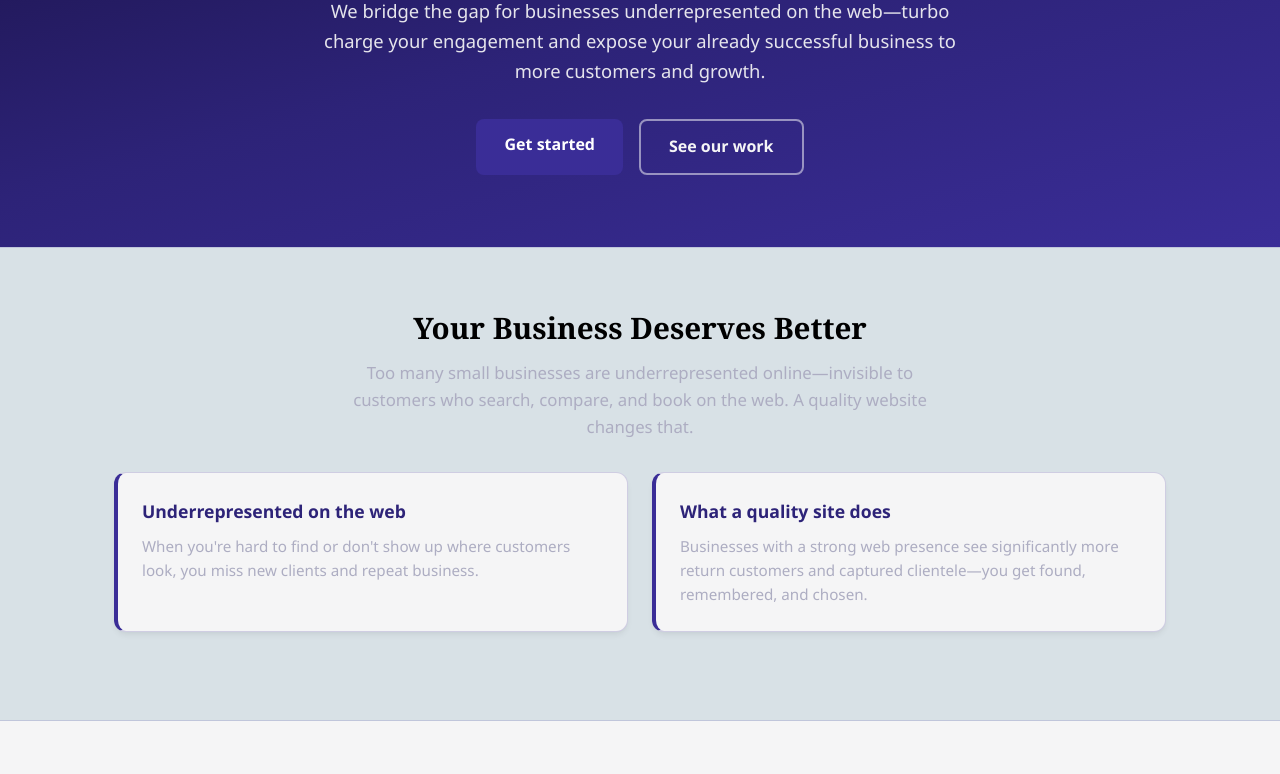
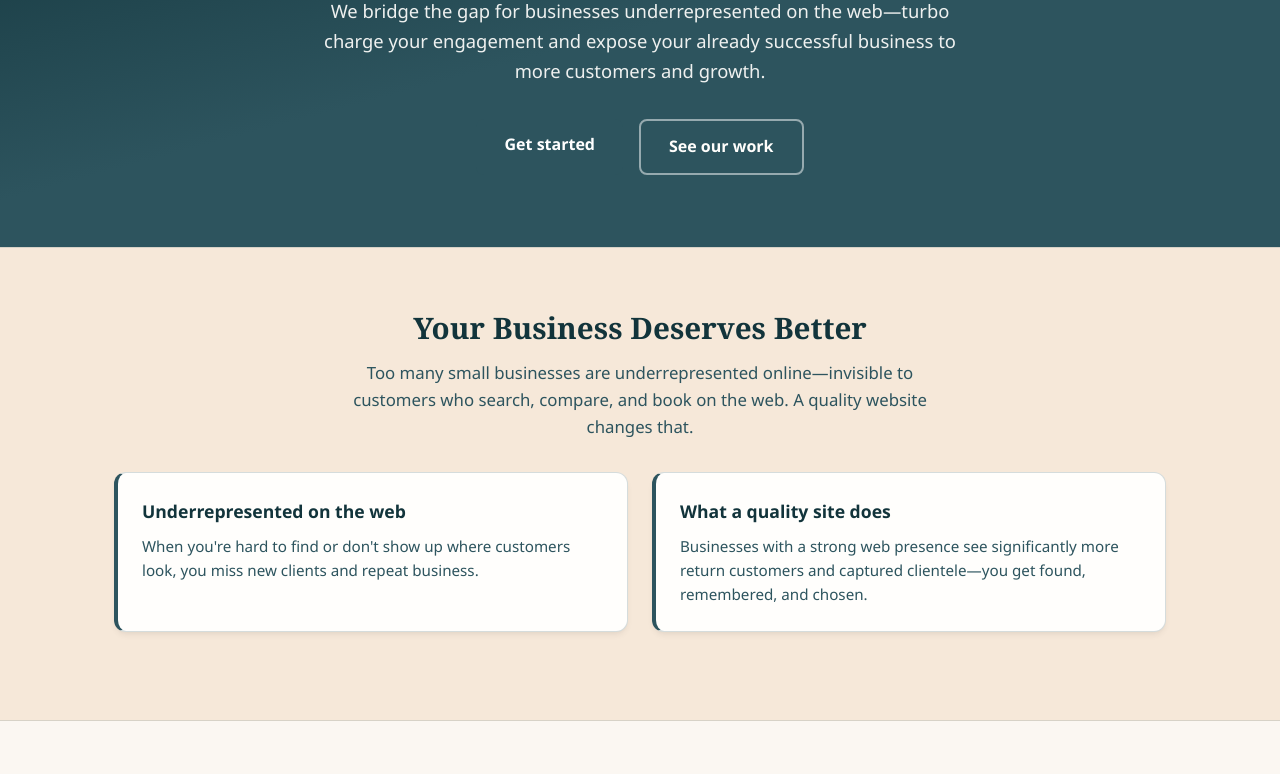
Before and after one commit to GatorHunt305/Cursor-Project-Website-Design, a plain HTML site: page index.html in a window 1280 px wide. Shown: the part 295-1069 px from the top of the page. Drawn offline with nearby package versions, Linux system fonts and the light colour scheme.

Commit message:
H4 Services: Sand Tan & Night Blue color scheme (#e1b382, #c89666, #2d545e, #12343b)
Co-authored-by: Cursor <cursoragent@cursor.com>

```diff
--- a/styles.css
+++ b/styles.css
@@ -1,29 +1,30 @@
-/* H4Services – clear hierarchy, cards, strong CTAs. Brand: #f5f5f6, #d8e1e6, #d3d7dd, #3a2d97, #adadc2, #000000 */
+/* H4Services – Sand Tan #e1b382, Sand Tan Shadow #c89666, Night Blue #2d545e, Night Blue Shadow #12343b */
 @import url('https://fonts.googleapis.com/css2?family=Nunito:wght@600;700;800&display=swap');
 
 :root {
-  --slate-light: #f5f5f6;
-  --slate-mid: #d8e1e6;
-  --slate-border: #d3d7dd;
-  --primary: #3a2d97;
-  --primary-dark: #2d2378;
-  --primary-light: #adadc2;
+  --sand-tan: #e1b382;
+  --sand-tan-shadow: #c89666;
+  --night-blue: #2d545e;
+  --night-blue-shadow: #12343b;
+  --primary: var(--night-blue);
+  --primary-dark: var(--night-blue-shadow);
+  --primary-light: rgba(45, 84, 94, 0.45);
   --accent: var(--primary);
   --accent-dark: var(--primary-dark);
-  --bg: var(--slate-light);
-  --bg-alt: var(--slate-mid);
-  --bg-primary-tint: rgba(58, 45, 151, 0.08);
-  --bg-dark: #1a1247;
-  --bg-dark-accent: #2d2378;
-  --text: #000000;
-  --text-muted: #adadc2;
-  --white: #f5f5f6;
-  --border: var(--slate-border);
+  --bg: rgba(225, 179, 130, 0.1);
+  --bg-alt: rgba(225, 179, 130, 0.22);
+  --bg-primary-tint: rgba(45, 84, 94, 0.08);
+  --bg-dark: var(--night-blue-shadow);
+  --bg-dark-accent: var(--night-blue);
+  --text: var(--night-blue-shadow);
+  --text-muted: var(--night-blue);
+  --white: #fffefc;
+  --border: var(--sand-tan-shadow);
   --radius: 12px;
   --radius-lg: 16px;
   --shadow: 0 4px 6px -1px rgba(0,0,0,0.06), 0 2px 4px -2px rgba(0,0,0,0.04);
   --shadow-lg: 0 20px 25px -5px rgba(0,0,0,0.08), 0 8px 10px -6px rgba(0,0,0,0.04);
-  --glow: 0 0 0 1px var(--primary), 0 0 20px rgba(58, 45, 151, 0.25);
+  --glow: 0 0 0 1px var(--primary), 0 0 20px rgba(45, 84, 94, 0.25);
   --font-heading: Georgia, "Times New Roman", serif;
   --font-body: "Segoe UI", system-ui, -apple-system, sans-serif;
   --font-logo: "Nunito", sans-serif;
@@ -81,11 +82,11 @@ a:hover { text-decoration: underline; }
 .hero {
   padding: 4rem 0 4.5rem;
   text-align: center;
-  background: linear-gradient(165deg, var(--bg-dark) 0%, var(--bg-dark-accent) 50%, #3a2d97 100%);
+  background: linear-gradient(165deg, var(--bg-dark) 0%, var(--bg-dark-accent) 50%, var(--night-blue) 100%);
   color: var(--white);
 }
 .hero .container { max-width: 720px; }
-.hero .hero-label { font-size: 0.9rem; font-weight: 600; letter-spacing: 0.05em; text-transform: uppercase; color: var(--primary-light); margin-bottom: 0.75rem; }
+.hero .hero-label { font-size: 0.9rem; font-weight: 600; letter-spacing: 0.05em; text-transform: uppercase; color: var(--sand-tan); margin-bottom: 0.75rem; }
 .hero .btn { background: var(--accent); border: none; }
 .hero .btn:hover { background: var(--accent-dark); color: #fff; }
 .hero h1 { font-family: var(--font-heading); font-size: clamp(2rem, 5vw, 3rem); margin: 0 0 1rem; line-height: 1.15; font-weight: 700; }
@@ -103,7 +104,7 @@ a:hover { text-decoration: underline; }
 
 /* Section defaults */
 .section { padding: 3.5rem 0; }
-.section--alt { background: var(--bg-alt); border-top: 1px solid rgba(58, 45, 151, 0.15); border-bottom: 1px solid rgba(58, 45, 151, 0.15); }
+.section--alt { background: var(--bg-alt); border-top: 1px solid rgba(45, 84, 94, 0.15); border-bottom: 1px solid rgba(45, 84, 94, 0.15); }
 .section--muted { background: linear-gradient(180deg, var(--bg-alt) 0%, var(--bg-primary-tint) 100%); }
 .section-title { font-family: var(--font-heading); font-size: clamp(1.5rem, 3.5vw, 1.85rem); margin: 0 0 0.5rem; color: var(--text); }
 .section-lead { font-size: 1.05rem; color: var(--text-muted); margin: 0 0 2rem; max-width: 600px; }
@@ -120,7 +121,7 @@ a:hover { text-decoration: underline; }
 .problem-grid { display: grid; gap: 1.5rem; grid-template-columns: repeat(auto-fit, minmax(260px, 1fr)); margin: 2rem 0; }
 .problem-card {
   background: var(--white);
-  border: 1px solid rgba(58, 45, 151, 0.2);
+  border: 1px solid rgba(45, 84, 94, 0.2);
   border-left: 4px solid var(--primary);
   border-radius: var(--radius);
   padding: 1.5rem;
@@ -169,13 +170,13 @@ a:hover { text-decoration: underline; }
 .case-grid-footer { text-align: center; margin-top: 2rem; }
 
 /* Stats bar */
-.stats { padding: 2rem 0; background: linear-gradient(180deg, var(--bg-alt) 0%, rgba(58, 45, 151, 0.08) 100%); border-top: 2px solid var(--primary-light); border-bottom: 2px solid var(--primary-light); }
+.stats { padding: 2rem 0; background: linear-gradient(180deg, var(--bg-alt) 0%, rgba(45, 84, 94, 0.08) 100%); border-top: 2px solid var(--sand-tan-shadow); border-bottom: 2px solid var(--sand-tan-shadow); }
 .stats-grid { display: grid; gap: 2rem; grid-template-columns: repeat(auto-fit, minmax(140px, 1fr)); justify-items: center; text-align: center; }
 .stats-value { font-family: var(--font-heading); font-size: 2rem; font-weight: 700; color: var(--primary); line-height: 1.2; }
 .stats-label { font-size: 0.9rem; color: var(--text-muted); margin-top: 0.25rem; }
 
 /* CTA block (Hunt “Ready to get a website that works?”) */
-.cta-block { text-align: center; padding: 3.5rem 1.5rem; background: linear-gradient(165deg, var(--bg-dark) 0%, var(--bg-dark-accent) 40%, #3a2d97 100%); color: var(--white); border-radius: var(--radius-lg); border: 1px solid rgba(58, 45, 151, 0.4); }
+.cta-block { text-align: center; padding: 3.5rem 1.5rem; background: linear-gradient(165deg, var(--bg-dark) 0%, var(--bg-dark-accent) 40%, var(--night-blue) 100%); color: var(--white); border-radius: var(--radius-lg); border: 1px solid rgba(45, 84, 94, 0.4); }
 .cta-block .section-title { color: var(--white); margin-bottom: 0.75rem; }
 .cta-block .section-lead { color: rgba(255,255,255,0.88); margin-bottom: 1.5rem; text-align: center; margin-left: auto; margin-right: auto; max-width: 560px; }
 .cta-block .btn-group { display: flex; flex-wrap: wrap; gap: 1rem; justify-content: center; }
@@ -253,7 +254,7 @@ a:hover { text-decoration: underline; }
   max-width: 520px;
   margin: 0 0 1.5rem;
   padding: 1rem 1.25rem;
-  background: rgba(58, 45, 151, 0.08);
+  background: rgba(45, 84, 94, 0.08);
   border-left: 4px solid var(--primary);
   border-radius: 0 8px 8px 0;
   font-size: 1rem;
@@ -267,7 +268,7 @@ a:hover { text-decoration: underline; }
   max-width: 640px;
   margin: 0 auto 2rem;
   padding: 1rem 1.25rem;
-  background: rgba(58, 45, 151, 0.08);
+  background: rgba(45, 84, 94, 0.08);
   border-left: 4px solid var(--primary);
   border-radius: 0 8px 8px 0;
 }
@@ -277,7 +278,7 @@ a:hover { text-decoration: underline; }
   max-width: 640px;
   margin: 0 auto 2rem;
   padding: 1rem 1.25rem;
-  background: rgba(58, 45, 151, 0.08);
+  background: rgba(45, 84, 94, 0.08);
   border-left: 4px solid var(--primary);
   border-radius: 0 8px 8px 0;
   font-size: 0.95rem;
@@ -312,16 +313,16 @@ a:hover { text-decoration: underline; }
 .pricing-quote-bubble {
   border-radius: 2.5rem;
   padding: 1rem 1.75rem;
-  box-shadow: 0 2px 12px rgba(58, 45, 151, 0.12);
+  box-shadow: 0 2px 12px rgba(45, 84, 94, 0.12);
 }
 .pricing-quote-cta:hover {
-  background: rgba(58, 45, 151, 0.1);
+  background: rgba(45, 84, 94, 0.1);
   border-color: var(--primary-dark);
-  box-shadow: 0 4px 12px rgba(58, 45, 151, 0.18);
+  box-shadow: 0 4px 12px rgba(45, 84, 94, 0.18);
   color: var(--text);
   text-decoration: none;
 }
-.pricing-quote-bubble:hover { box-shadow: 0 4px 16px rgba(58, 45, 151, 0.22); }
+.pricing-quote-bubble:hover { box-shadow: 0 4px 16px rgba(45, 84, 94, 0.22); }
 .pricing-quote-cta-label { display: block; font-size: 0.85rem; font-weight: 600; color: var(--primary); margin-bottom: 0.25rem; }
 .pricing-quote-cta-text { font-size: 1rem; font-weight: 500; }
 
@@ -329,7 +330,7 @@ a:hover { text-decoration: underline; }
 .form-block { max-width: 520px; margin: 2rem 0; }
 form label { display: block; font-weight: 600; margin-bottom: 0.35rem; color: var(--text); }
 form input, form textarea { width: 100%; font: inherit; padding: 0.65rem 0.85rem; border: 1px solid var(--border); border-radius: 8px; margin-bottom: 1rem; background: var(--white); }
-form input:focus, form textarea:focus { outline: none; border-color: var(--primary); box-shadow: 0 0 0 3px rgba(58, 45, 151, 0.15); }
+form input:focus, form textarea:focus { outline: none; border-color: var(--primary); box-shadow: 0 0 0 3px rgba(45, 84, 94, 0.15); }
 form .btn { margin-top: 0.25rem; }
 .form-field-label { font-weight: 600; margin: 0 0 0.5rem; color: var(--text); font-size: 1rem; }
 .form-radio-group { display: flex; gap: 1.25rem; margin-bottom: 1rem; flex-wrap: wrap; }
```
